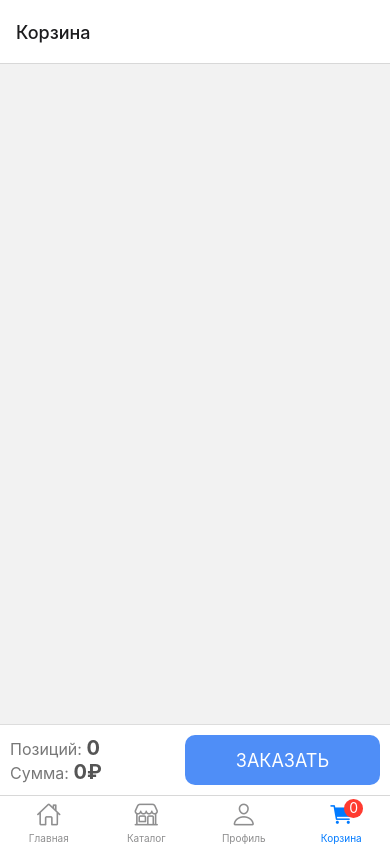
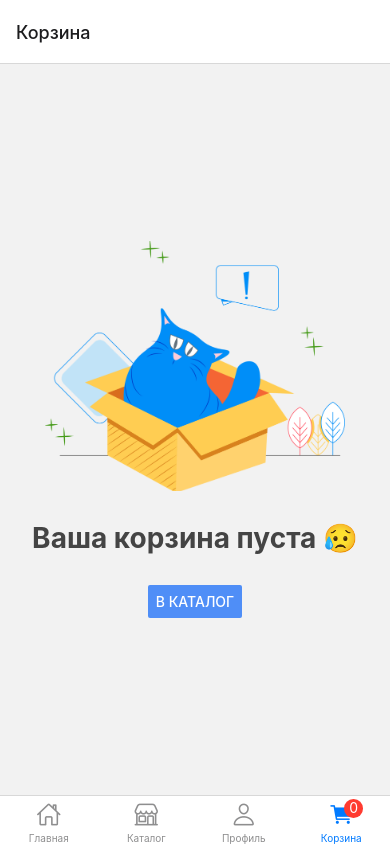
Before and after one commit to DanilBogdanov/BagiraRNApp, a React Native app: screen /Cart in a window 390 px wide. Built offline with nearby package versions, Linux system fonts and the light colour scheme; what react-native-mmkv would draw is missing.

Commit message:
feat: add empty cart

```diff
--- /dev/null
+++ b/src/components/placeholders/EmptyCart.tsx
@@ -0,0 +1,32 @@
+import {Button, Image, StyleSheet, Text, View} from 'react-native';
+
+const EmptyCart = () => {
+  return (
+    <View style={styles.container}>
+      <Image style={styles.img} source={require('assets/img/emptyCart.png')} />
+      <Text style={styles.title}>Ваша корзина пуста 😥</Text>
+      <Button color={'#4F8EF7'} title="В каталог" />
+    </View>
+  );
+};
+
+const styles = StyleSheet.create({
+  container: {
+    flex: 1,
+    justifyContent: 'center',
+    alignItems: 'center',
+    rowGap: 30,
+  },
+  img: {
+    width: 300,
+    height: 250,
+    objectFit: 'contain',
+  },
+  title: {
+    color: '#444',
+    fontSize: 28,
+    fontWeight: 'bold',
+  },
+});
+
+export default EmptyCart;
--- a/src/screens/CartScreen.tsx
+++ b/src/screens/CartScreen.tsx
@@ -2,6 +2,7 @@ import {FlatList, Pressable, StyleSheet, Text, View} from 'react-native';
 import CartGoodCard from 'components/cards/CartGoodCard';
 import {useCartStore} from 'store/cartStore';
 import {useGoodListQuery} from 'queries/goodQuery';
+import EmptyCart from 'components/placeholders/EmptyCart';
 
 const CartScreen = () => {
   const cart = useCartStore(state => state.cart);
@@ -39,6 +40,10 @@ const CartScreen = () => {
 
   return (
     <View style={styles.container}>
+      {cart.size === 0 ? (
+        <EmptyCart />
+      ) : (
+        <View style={styles.cart}>
           {isGoodsLoading && <Text style={styles.text}>Loading ...</Text>}
           {(isPlaceholderData || isGoodsSuccess) && (
             <>
@@ -60,10 +65,12 @@ const CartScreen = () => {
               <View style={styles.orderArea}>
                 <View style={styles.cartInfo}>
                   <Text style={styles.text}>
-                Позиций: <Text style={styles.infoText}>{getTotalCount()}</Text>
+                    Позиций:{' '}
+                    <Text style={styles.infoText}>{getTotalCount()}</Text>
                   </Text>
                   <Text style={styles.text}>
-                Cумма: <Text style={styles.infoText}>{getTotalPrice()}₽</Text>
+                    Cумма:{' '}
+                    <Text style={styles.infoText}>{getTotalPrice()}₽</Text>
                   </Text>
                 </View>
                 <Pressable style={styles.orderButton}>
@@ -73,11 +80,16 @@ const CartScreen = () => {
             </>
           )}
         </View>
+      )}
+    </View>
   );
 };
 
 const styles = StyleSheet.create({
   container: {
+    flex: 1,
+  },
+  cart: {
     flex: 1,
     justifyContent: 'space-between',
   },
```
Also changed, not shown: src/assets/img/emptyCart.png (added). Lines whose indentation alone changed are shown as unchanged.
